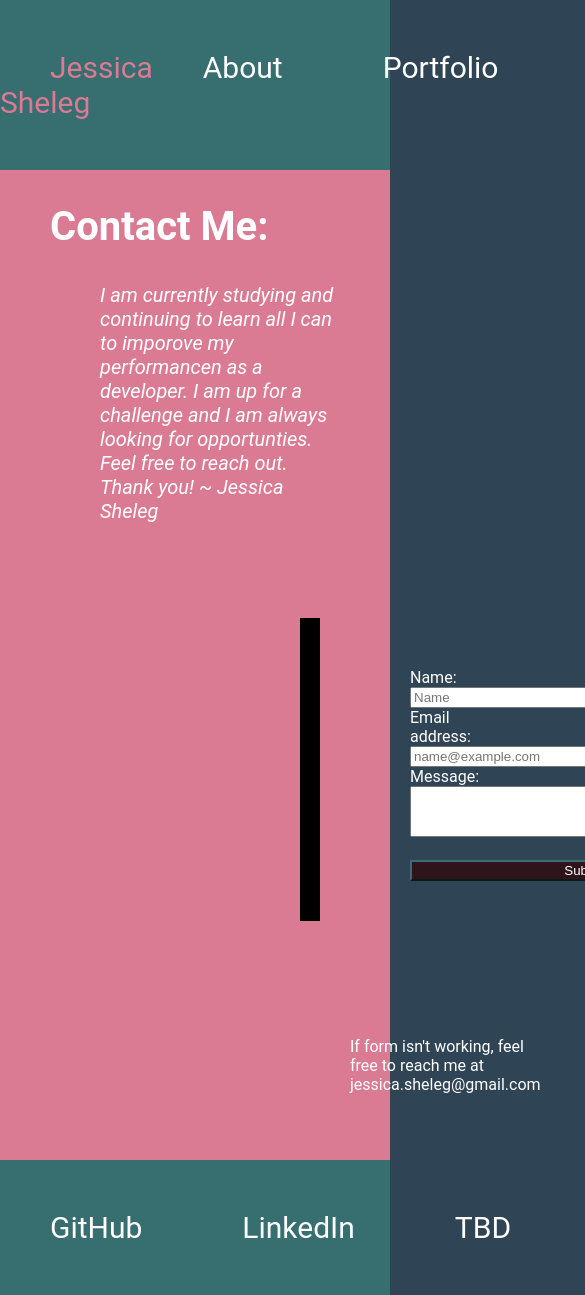
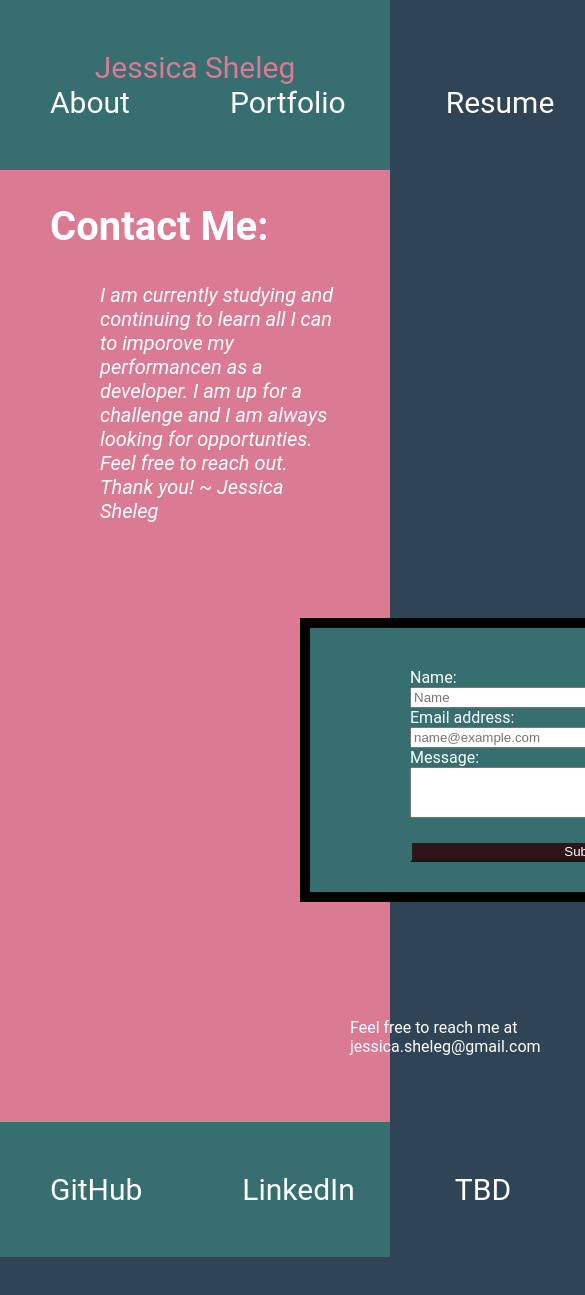
Before and after one commit to JSheleg/professional-portfolio-react, a React (Create React App) app: page /contact in a window 390 px wide. Shown: the top 1295 px of the page, 585 px wide, since content can reach past the window. After the commit the page ends 1257 px from the top, so only its background shows below. Built offline with nearby package versions, Linux system fonts and the light colour scheme.

Commit message:
update media query 980

```diff
--- a/src/App.css
+++ b/src/App.css
@@ -59,6 +59,10 @@
   background-color: #376E6F;
   padding-top: 50px;
   padding-bottom: 50px;
+  /* position: absolute; */
+  left:0;
+  right:0;
+  bottom: 0;
 }
 
 .navbar a{
@@ -146,3 +150,30 @@
   outline: none !important;
   box-shadow: none !important;
 }
+
+
+/*MEDIA QUERY FOR SMALLER DESKTOP SCREENS*/
+@media screen and (max-width:980px) {
+  .picture{
+    flex-direction: column;
+  }
+  .navbar{
+    flex-direction: column;
+    text-align: center;
+  }
+  .resumeRow{
+    flex-direction: column;
+    padding-left:20px;
+
+  }
+  .contactForm{
+    width: 600px;
+  }
+
+
+
+
+
+
+
+}
--- a/src/components/pages/Contact/index.js
+++ b/src/components/pages/Contact/index.js
@@ -29,8 +29,8 @@ const Contact = () => {
                     <p style={{fontStyle:"italic", fontSize:"20px", color: "white", marginLeft:"50px", marginRight: "50px"}}>I am currently studying and continuing to learn all I can to imporove my performancen as a developer. I am up for a challenge and I am always looking for opportunties. Feel free to reach out. Thank you! ~ Jessica Sheleg</p>
                 </Col>
             </Row>
-            <Form onSubmit={sendEmail} style={{marginLeft: "300px", marginTop:"75px", marginRight: "350px", marginBottom:"100px", paddingTop: "30px", paddingBottom:"30px", border: "10px solid black", backgroundColor: "#376E6F"}} >
-                <Form.Group className="mb-3" controlId="contactInput" style={{marginTop:"10px", marginLeft:"100px"}}>
+            <Form className="contactForm" onSubmit={sendEmail} style={{marginLeft: "300px", marginTop:"75px", marginRight: "350px", marginBottom:"100px", paddingTop: "30px", paddingBottom:"30px", border: "10px solid black", backgroundColor: "#376E6F"}} >
+                <Form.Group className="formInput mb-3" controlId="contactInput" style={{marginTop:"10px", marginLeft:"100px"}}>
                     <Form.Label style={{marginRight:"50px"}}>Name: </Form.Label><br/>
                     <Form.Control id="name" type="text" placeholder="Name" name="user_name"/><br/>
                     <Form.Label>Email address: </Form.Label><br/>
@@ -43,7 +43,7 @@ const Contact = () => {
                 </Button>
             </Form>
             <Row>
-                <p style = {{marginLeft: '350px'}}>If form isn't working, feel free to reach me at jessica.sheleg@gmail.com</p>
+                <p style = {{marginLeft: '350px'}}>Feel free to reach me at jessica.sheleg@gmail.com</p>
             </Row>
 
         </Container>
--- a/src/components/pages/Resume/index.js
+++ b/src/components/pages/Resume/index.js
@@ -6,8 +6,8 @@ import Badge from 'react-simple-badges';
 
 const Resume = () => (
 
-    <Container style={{backgroundColor:"#2E151B"}}>
-        <Row>
+    <Container className="resume" style={{backgroundColor:"#2E151B", padding:"100px"}}>
+        <Row className="resumeRow">
             {/* <Col><img src={cover} className="my-2" style={{margin: "25px", height: "500px", width: "600px", border: "10px solid #DA7B93"}} alt="cover"/></Col> */}
             <iframe title="resume" src="https://docs.google.com/document/d/e/2PACX-1vQvma5WD-XfT5R1UQjQuLm5ittWKwsVXt7IAftP53D8gJHIym3DqjPmYrKAO-rAWMd63bmtNjp3MROx/pub?embedded=true" style={{margin: "25px", height: "500px", width: "600px", border: "10px solid #DA7B93"}}></iframe>
             <Col style={{margin: "50px"}}><a href="https://docs.google.com/document/d/e/2PACX-1vQvma5WD-XfT5R1UQjQuLm5ittWKwsVXt7IAftP53D8gJHIym3DqjPmYrKAO-rAWMd63bmtNjp3MROx/pub"target="_blank" rel="noreferrer"><Button variant="primary" size="lg" active style = {{width: "150px", height: "50px",marginTop:"50px", border: "10px solid #DA7B93", backgroundColor: "#376E6F", color: "white"}}>Download Resume</Button></a></Col>
```
